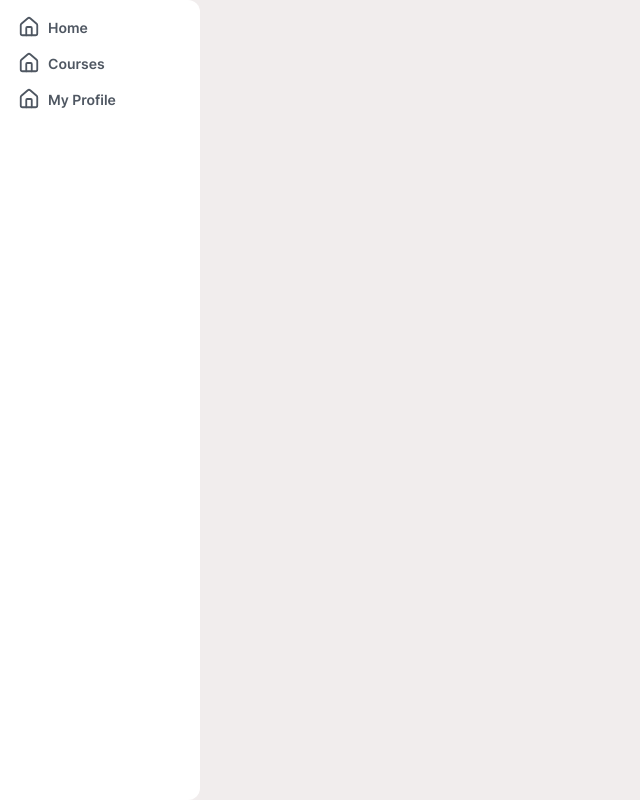
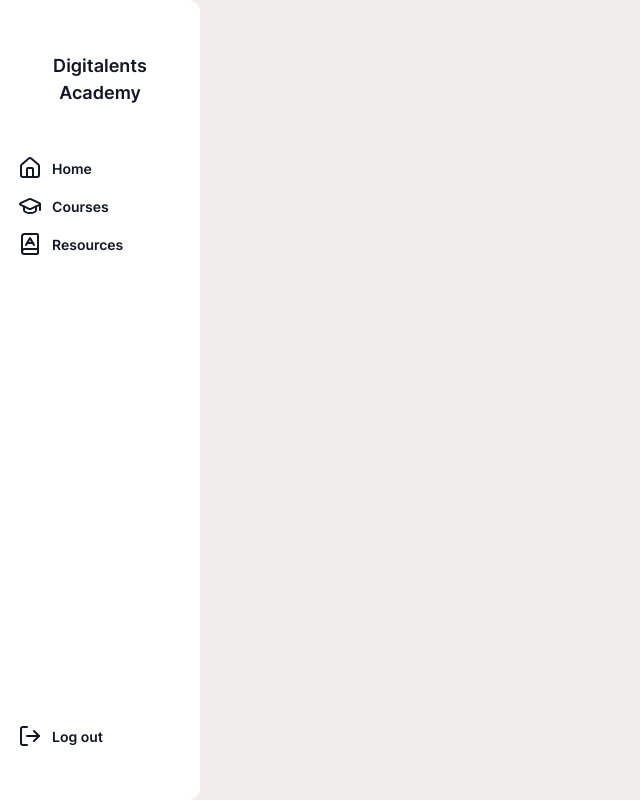
Before and after one commit to Corned/academy, a React (Vite) app in the folder client/: page / in a window 1280 px wide. Shown: the whole page, without its empty margins (0-640 px from the left). Built offline with nearby package versions, Linux system fonts and the light colour scheme.

Commit message:
more sidebar design

```diff
--- a/client/src/App.tsx
+++ b/client/src/App.tsx
@@ -1,4 +1,4 @@
-import { BarChartIcon, BinaryIcon, DiffIcon, GitBranchIcon, GithubIcon, GitlabIcon, GraduationCapIcon, HomeIcon, HouseIcon, LogOutIcon, MenuSquareIcon, SchoolIcon, SettingsIcon } from "lucide-react"
+import { BarChartIcon, BinaryIcon, BookAIcon, DiffIcon, GitBranchIcon, GithubIcon, GitlabIcon, GraduationCapIcon, HomeIcon, HouseIcon, LogOutIcon, MenuSquareIcon, SchoolIcon, SettingsIcon } from "lucide-react"
 
 
 import logo from "./assets/digitalents-logo.jpg"
@@ -24,10 +24,14 @@ const Nav = () => {
   return (
     <div className="nav">
 
-{/*       <div className="nav__item invert">
-        <GraduationCapIcon />
-        <p>Academy</p>
-      </div>   */}
+      <div className="nav__spacer"></div>
+
+      <div className="nav__header">
+        <p>Digitalents Academy</p>
+      </div>
+
+      <div className="nav__spacer"></div>
+      {/* <p className="nav__title">Main</p> */}
 
 
       <div className="nav__item">
@@ -36,15 +40,25 @@ const Nav = () => {
       </div>
 
       <div className="nav__item">
-        <HouseIcon />
+        <GraduationCapIcon />
         <p>Courses</p>
       </div>
 
       <div className="nav__item">
-        <HouseIcon />
-        <p>My Profile</p>
+        <BookAIcon />
+        <p>Resources</p>
       </div>
 
+
+      <div className="nav__spacer--fill"></div>
+
+
+      <div className="nav__item">
+        <LogOutIcon />
+        <p>Log out</p>
+      </div>
+
+      <div className="nav__spacer"></div>
 
     </div>
   )
--- a/client/src/index.css
+++ b/client/src/index.css
@@ -37,25 +37,57 @@ html, body, #root, .App {
   gap: 2px;
 
   background-color: white;
-  color: #4f5762;
+  color: #111725;
 
   border-radius: 0 12px 12px 0;
 }
-
-.nav__item {
+.nav__header {
   border-radius: 8px;
   overflow: hidden;
   background-color: white;
 
   display: grid;
+  grid-template-columns: 1fr;
+  gap: 10px;
+  align-items: center;
+  font-weight: 600;
+  font-size: 18px;
+  padding: 6px 8px;
+
+  cursor: pointer;
+  text-align: center;
+}
+
+.nav__header:hover {
+  background-color: rgba(0, 0, 0, 0.1);
+}
+
+.nav__title {
+  text-transform: uppercase;
+  font-weight: 600;
+  font-size: 12px;
+  color: #3a424a;
+}
+
+.nav__spacer {
+  height: 34px;
+}
+
+.nav__spacer--fill {
+  flex-grow: 1;
+}
+
+.nav__item {
+  border-radius: 8px;
+
+  display: grid;
   grid-template-columns: auto 1fr;
-  gap: 8px;
+  gap: 10px;
   align-items: center;
   font-weight: 600;
   font-size: 14px;
   padding: 6px 8px;
 
-  height: 34px;
   cursor: pointer;
 }
 
@@ -69,6 +101,11 @@ html, body, #root, .App {
   place-self: center;
 }
 
+.nav__item img {
+  height: 34px;
+  border-radius: 4px;
+}
+
 
 
 
```
